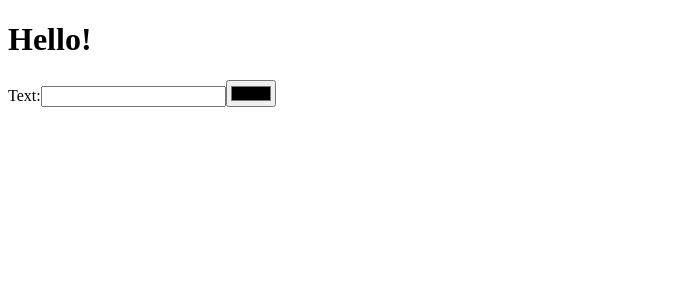
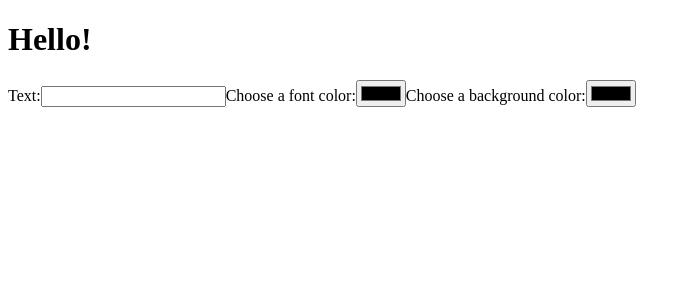
Before and after one commit to paigeegorry/react-quiz, a React app: page / in a window 1280 px wide. Shown: the top 300 px of the page, without its empty margins (0-691 px from the left). Built offline with nearby package versions, Linux system fonts and the light colour scheme.

Commit message:
background color and font color changing in colorselector.js component

```diff
--- a/src/components/App.js
+++ b/src/components/App.js
@@ -1,5 +1,6 @@
 import React, { Component } from 'react';
 import TextSelector from './TextSelector';
+import ColorSelector from './ColorSelector';
 
 class App extends Component {
   state = {
@@ -14,16 +15,17 @@ class App extends Component {
 
   render() {
     const { text, fontColor, backgroundColor } = this.state;
-    const headerStyle = {
-      color: this.state.fontColor
+    const textStyle = {
+      color: fontColor,
+      backgroundColor: backgroundColor
     };
     return (
       <>
         <h1>Hello!</h1>
         <TextSelector text={text} handleChange={this.handleChange} />
-        <input type="color" name="fontColor" value={fontColor} onChange={this.handleChange} />
-        <div>
-          <p style={headerStyle}>
+        <ColorSelector fontColor={fontColor} backgroundColor={backgroundColor} handleChange={this.handleChange} />
+        <div style={textStyle}>
+          <p>
             {text}
           </p>
         </div>
--- /dev/null
+++ b/src/components/ColorSelector.js
@@ -0,0 +1,29 @@
+import React from 'react';
+import PropTypes from 'prop-types';
+
+function ColorSelector({
+  fontColor,
+  backgroundColor,
+  handleChange
+}) {
+  return (
+    <>
+    <label>
+      Choose a font color:
+      <input type="color" name="fontColor" value={fontColor} onChange={handleChange} />
+    </label>
+    <label>
+      Choose a background color:
+      <input type="color" name="backgroundColor" value={backgroundColor} onChange={handleChange} />
+    </label>
+    </>
+  );
+}
+
+ColorSelector.propTypes = {
+  fontColor: PropTypes.string.isRequired,
+  backgroundColor: PropTypes.string.isRequired,
+  handleChange: PropTypes.func.isRequired
+};
+
+export default ColorSelector;
```
